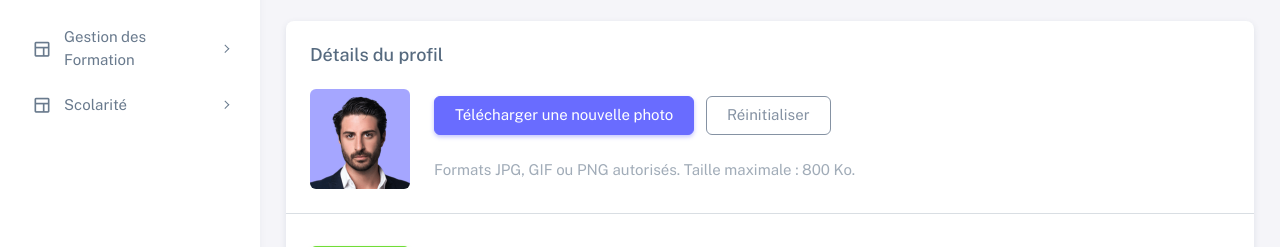
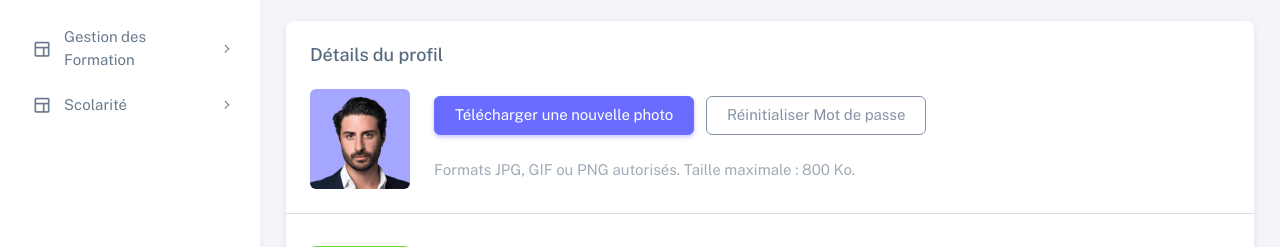
Before and after one commit to ibrahimsaw/GestionFormations, a Django app: page /utilisateur/detail/1/1/ in a window 1280 px wide. Shown: the part 178-425 px from the top of the page. Run offline with Django 5.2, Linux system fonts and the light colour scheme; the visitor is signed in with stand-in values (Sample User, id 1); some libraries are stand-ins or nearby versions.

Commit message:
Mise à jour 09:30 03/07/2025

```diff
--- a/PrGestionFormation/Utilisateur/templates/Utilisateur/details.html
+++ b/PrGestionFormation/Utilisateur/templates/Utilisateur/details.html
@@ -53,11 +53,11 @@
                               accept="image/png, image/jpeg"
                             />
                           </label>
-                          <button type="button" class="btn btn-outline-secondary account-image-reset mb-4">
-                            <i class="bx bx-reset d-block d-sm-none"></i>
-                            <span class="d-none d-sm-block">Réinitialiser</span>
-                          </button>
-
+                          <button type="button" class="btn btn-outline-secondary account-image-reset mb-4"
+								   onclick="window.location.href='{% url 'utilisateur:modifier_mot_de_passe_utilisateur' agent.utilisateur.id %}';">
+							   <i class="bx bx-reset d-block d-sm-none"></i>
+							   <span class="d-none d-sm-block">Réinitialiser Mot de passe</span>
+						   </button>
                           <p class="text-muted mb-0">Formats JPG, GIF ou PNG autorisés. Taille maximale : 800 Ko.</p>
                         </div>
                       </div>
@@ -67,7 +67,6 @@
                       <form id="formAccountSettings" method="POST" onsubmit="return false">
                         <div class="mt-2">
                           <a href="{% url 'utilisateur:utilisateur_modifier' role=agent.utilisateur.role|lower pk=agent.utilisateur.pk %}" class="btn btn-success me-2">Modifier</a>
-
                         </div>
                         <div class="row">
                           <div class="mb-3 col-md-6">
--- a/PrGestionFormation/Utilisateur/urls.py
+++ b/PrGestionFormation/Utilisateur/urls.py
@@ -7,6 +7,7 @@ urlpatterns = [
     # Vos URLs ici
     path('', login_view, name='login'),
     path('changer-mot-de-passe/', ChangerMotDePasseView.as_view(), name='changer_mot_de_passe'),
+    path('utilisateur/<int:utilisateur_id>/changer-mot-de-passe/', ModifierMotDePasseUtilisateurView.as_view(), name='modifier_mot_de_passe_utilisateur'),
 
     path('bienvenu', Bienvenu.as_view(), name='bienvenu'),
 
--- a/PrGestionFormation/Utilisateur/views.py
+++ b/PrGestionFormation/Utilisateur/views.py
@@ -23,6 +23,13 @@ from django.views.decorators.csrf import csrf_exempt
 import json
 from django.contrib.auth.mixins import LoginRequiredMixin
 from django.contrib.auth.views import PasswordChangeView
+# views.py
+from django.views import View
+from django.contrib.auth.hashers import make_password
+
+from django.utils.decorators import method_decorator
+from django.contrib.auth.decorators import login_required
+
 
 
 # Create your views here.
@@ -84,6 +91,42 @@ class ChangerMotDePasseView(LoginRequiredMixin, PasswordChangeView):
         self.request.user.doit_changer_mot_de_passe = False
         self.request.user.save()
         return super().form_valid(form)
+
+
+
+
+@method_decorator(login_required, name='dispatch')
+class ModifierMotDePasseUtilisateurView(View):
+    template_name = 'Utilisateur/Modification_Motdepasse/changer_mot_de_passe_admin.html'
+
+    def get(self, request, utilisateur_id):
+        utilisateur = get_object_or_404(Utilisateur, id=utilisateur_id)
+        return render(request, self.template_name, {
+            'utilisateur': utilisateur,
+            'titre_page': 'Réinitialisation mot de passe'
+        })
+
+    def post(self, request, utilisateur_id):
+        utilisateur = get_object_or_404(Utilisateur, id=utilisateur_id)
+        nouveau_mdp = request.POST.get('nouveau_mot_de_passe')
+        confirmation = request.POST.get('confirmation')
+
+        if not nouveau_mdp or not confirmation:
+            messages.error(request, "Veuillez remplir tous les champs.")
+        elif nouveau_mdp != confirmation:
+            messages.error(request, "Les mots de passe ne correspondent pas.")
+        else:
+            utilisateur.password = make_password(nouveau_mdp)
+            utilisateur.doit_changer_mot_de_passe = True
+            utilisateur.save()
+            messages.success(request, "Le mot de passe a été mis à jour avec succès.")
+            return redirect('liste_utilisateurs')  # À adapter selon ton projet
+
+        return render(request, self.template_name, {
+            'utilisateur': utilisateur,
+            'titre_page': 'Réinitialisation mot de passe'
+        })
+
 
 
 
```
Also changed, not shown: PrGestionFormation/PrGestionFormation/settings.py (+4 -4 lines), PrGestionFormation/Utilisateur/templates/Utilisateur/Modification_Motdepasse/changer_mot_de_passe_admin.html (+23 -0 lines).
